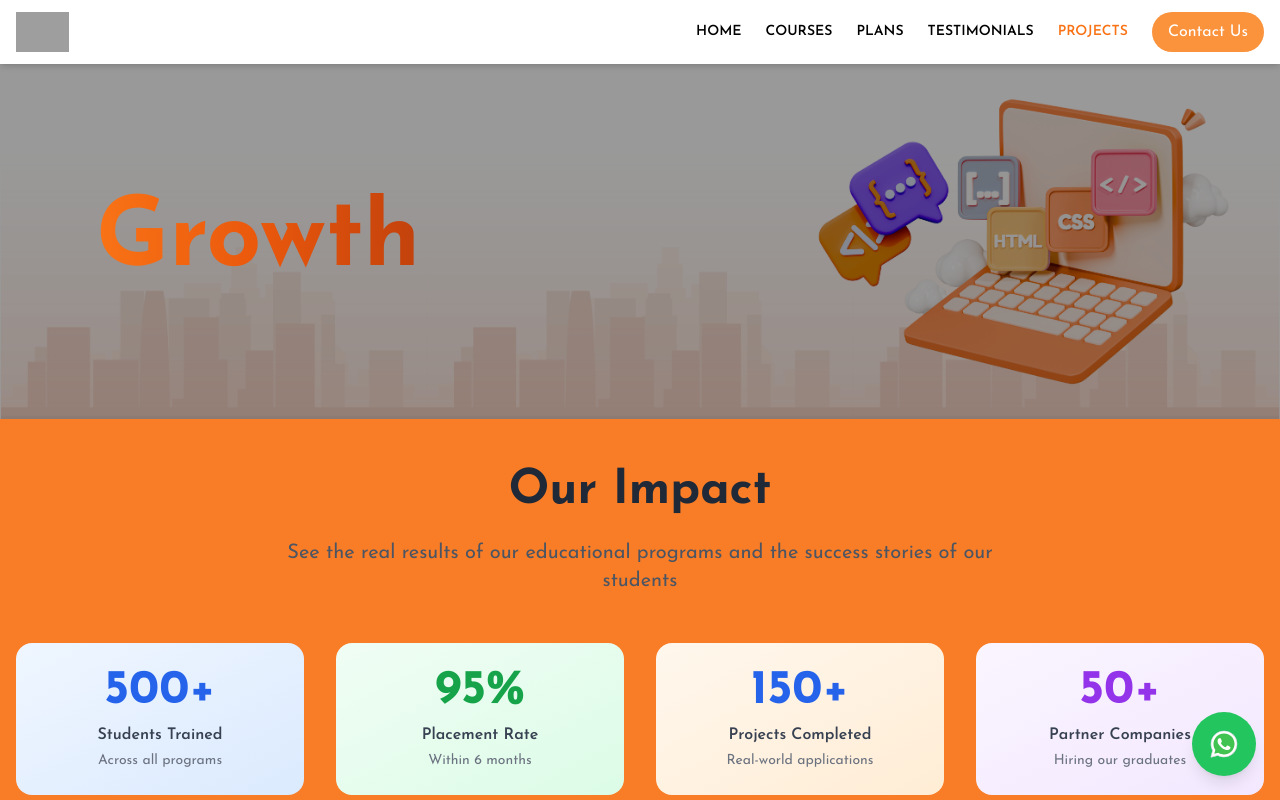
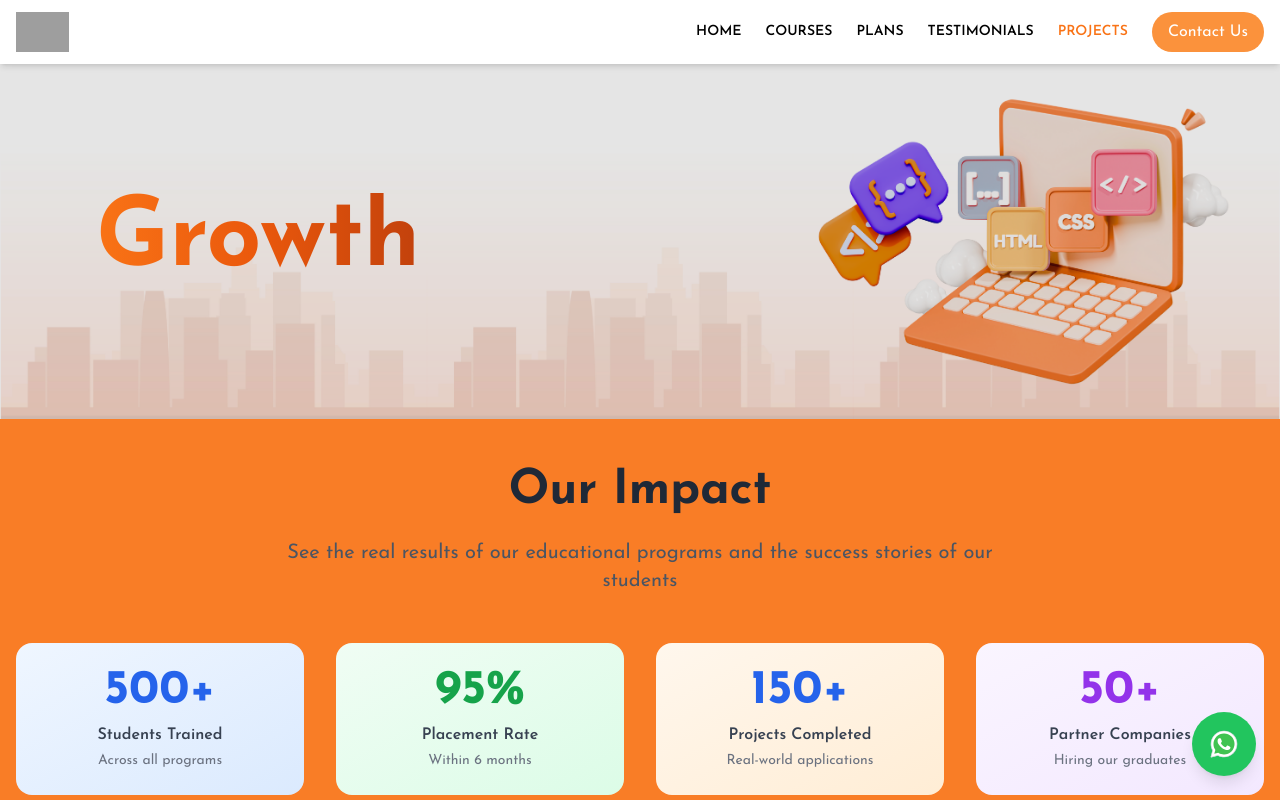
Before and after one commit to asifkhan2513/maazster-edu, a Next.js app: page /project in a window 1280 px wide. Shown: the top 800 px of the page. Built offline with nearby package versions, Linux system fonts and the light colour scheme; grey boxes are pictures that could not be loaded.

Commit message:
image fix

```diff
--- a/app/courses/page.js
+++ b/app/courses/page.js
@@ -156,7 +156,7 @@ const Courses = () => {
         {/* Overlay Content */}
         <div className="absolute inset-0 flex flex-col sm:flex-row">
           {/* Right Section (Text) */}
-  <div className="flex-1 flex items-center justify-start bg-black/40 p-0  sm:[h-96]">
+          <div className="flex-1 flex items-center justify-start bg-black/10 p-0  sm:[h-96]">
             <h1 className="bg-gradient-to-r from-orange-500 via-orange-600 to-orange-700
                    bg-clip-text text-transparent mt-12
                    text-4xl sm:text-6xl md:text-7xl lg:text-8xl
--- a/app/plans/page.js
+++ b/app/plans/page.js
@@ -75,7 +75,7 @@ const Plans = () => {
           </div> */}
 
           {/* Right Section (Text) */}
-          <div className="flex-1 flex items-center px-24  justify-end  bg-black/40 p-4">
+          <div className="flex-1 flex items-center px-24  justify-end  bg-black/10 p-4">
             <h1 className="text-4xl sm:text-6xl md:text-7xl lg:text-8xl font-bold text-center bg-gradient-to-r from-orange-500 via-orange-600 to-orange-700 bg-clip-text text-transparent">
               Growth
             </h1>
--- a/app/project/page.js
+++ b/app/project/page.js
@@ -218,7 +218,7 @@ const Project = () => {
           </div> */}
 
           {/* Right Section (Text) */}
-        <div className="flex-1 flex items-center px-24  justify-start  bg-black/40 p-4">
+        <div className="flex-1 flex items-center px-24  justify-start  bg-black/10 p-4">
             <h1 className="text-4xl sm:text-6xl md:text-7xl lg:text-8xl font-bold text-center bg-gradient-to-r from-orange-500 via-orange-600 to-orange-700 bg-clip-text text-transparent">
               Growth
             </h1>
--- a/app/testimonials/page.js
+++ b/app/testimonials/page.js
@@ -126,7 +126,7 @@ const Testimonials = () => {
         </div>
 
         {/* Overlay Content */}
-        <div className="absolute inset-0 flex items-center px-24  justify-end  bg-black/40">
+        <div className="absolute inset-0 flex items-center px-24  justify-end  bg-black/10">
           <h1 className="bg-gradient-to-r from-orange-500 via-orange-600 to-orange-700 bg-clip-text text-transparent text-4xl  sm:text-6xl md:text-7xl lg:text-8xl xl:text-8xl font-bold text-center px-4">
             Impact
           </h1>
```
Lines whose indentation alone changed are shown as unchanged.
